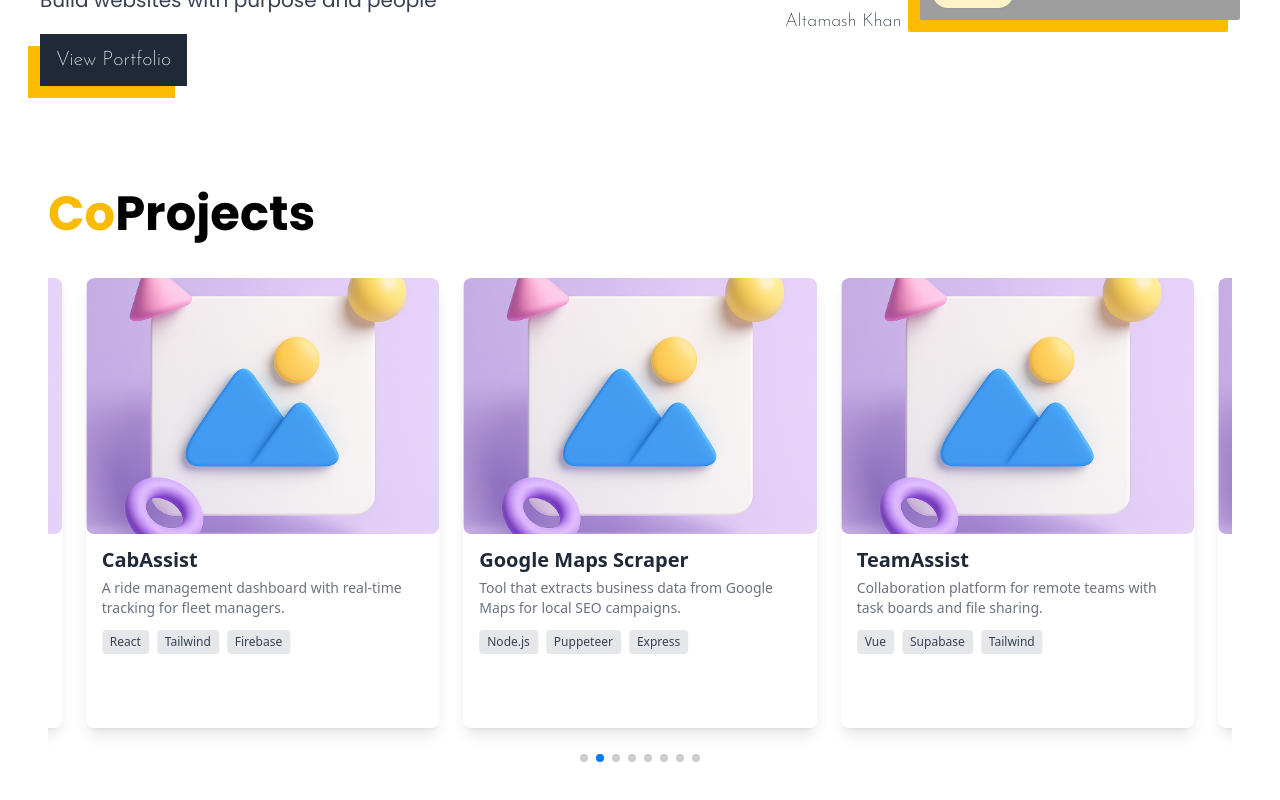
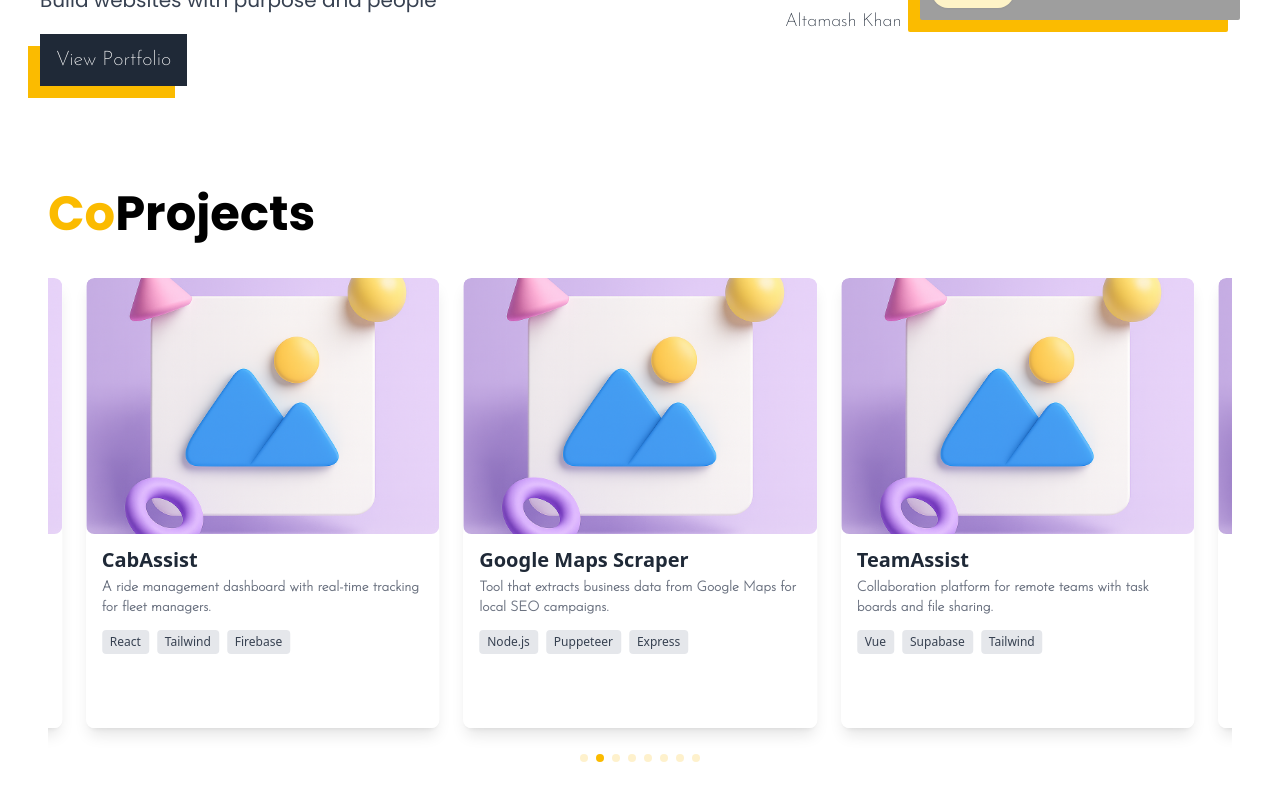
Before and after one commit to altamash1605/copage, a React (Vite) app: page / in a window 1280 px wide. Shown: the part 418-1218 px from the top of the page. Built offline with nearby package versions, Linux system fonts and the light colour scheme; grey boxes are pictures that could not be loaded.

Commit message:
Changed pagination dot color on CoProjects section

```diff
--- a/src/components/ProjectCard.jsx
+++ b/src/components/ProjectCard.jsx
@@ -2,7 +2,7 @@ import { motion } from 'framer-motion';
 
 export default function ProjectCard({ title, description, image, tags, liveUrl, detailSlug }) {
   return (
-    <div className="relative group overflow-hidden rounded-lg shadow-lg min-w-[90%] sm:min-w-[60%] md:min-w-[30%] h-[450px]"> {/* Set fixed height */}
+    <div className="relative group overflow-hidden rounded-lg shadow-lg min-w-[90%] sm:min-w-[70%] md:min-w-[30%] h-[450px]"> {/* Set fixed height */}
 
       {/* Project Image */}
       <img
@@ -15,12 +15,12 @@ export default function ProjectCard({ title, description, image, tags, liveUrl,
       <motion.div
         initial={{ opacity: 0 }}
         whileHover={{ opacity: 1 }}
-        transition={{ duration: 0.3 }}
+        transition={{ duration: 0.2 }}
         className="hidden md:flex absolute inset-0 bg-black bg-opacity-60 items-center justify-center z-20 group-hover:flex"
       >
         <a
           href={liveUrl || `/projects/${detailSlug}`}
-          className="px-4 py-2 bg-white text-black font-semibold rounded hover:bg-yellow-300 transition"
+          className="px-4 py-2 bg-white text-black font-semibold rounded hover:bg-brand transition"
         >
           View Project
         </a>
@@ -30,7 +30,7 @@ export default function ProjectCard({ title, description, image, tags, liveUrl,
       <div className="md:hidden absolute bottom-[13rem] left-1/2 transform -translate-x-1/2 z-20">
         <a
           href={liveUrl || `/projects/${detailSlug}`}
-          className="px-4 py-2 bg-white text-black font-semibold rounded shadow-md hover:bg-yellow-300 transition"
+          className="px-4 py-2 bg-white text-black font-semibold rounded shadow-md hover:bg-brand transition"
         >
           View Project
         </a>
@@ -39,7 +39,7 @@ export default function ProjectCard({ title, description, image, tags, liveUrl,
       {/* Project Info */}
       <div className="bg-white px-4 py-3 relative z-10 h-[calc(100%-12rem)]"> {/* Set remaining height for the info */}
         <h3 className="text-xl font-bold text-gray-800">{title}</h3>
-        <p className="text-sm text-gray-500 mt-1">{description}</p>
+        <p className="text-sm text-gray-500 mt-1 font-josefin font-bold">{description}</p>
 
         {/* Tags */}
         <div className="flex flex-wrap gap-2 mt-3">
--- a/src/components/Projects.jsx
+++ b/src/components/Projects.jsx
@@ -19,9 +19,12 @@ export default function Projects() {
           centeredSlides={true}
           grabCursor={true}
           loop={true}
-            pagination={{ clickable: true }}
+          pagination={{
+            clickable: true,
+            el: '.swiper-pagination',
+          }}
           autoplay={{
-              delay: 3000, // 3 seconds
+            delay: 3000,
             disableOnInteraction: false,
           }}
           breakpoints={{
@@ -36,7 +39,9 @@ export default function Projects() {
               <ProjectCard {...project} />
             </SwiperSlide>
           ))}
+          <div className="swiper-pagination !mt-4 [&_.swiper-pagination-bullet-active]:!bg-red-600 [&_.swiper-pagination-bullet]:!bg-brand" />
         </Swiper>
+
 
     </section>
   );
```
Also changed, not shown: src/index.css (line endings or trailing spaces). Lines whose indentation alone changed are shown as unchanged.
